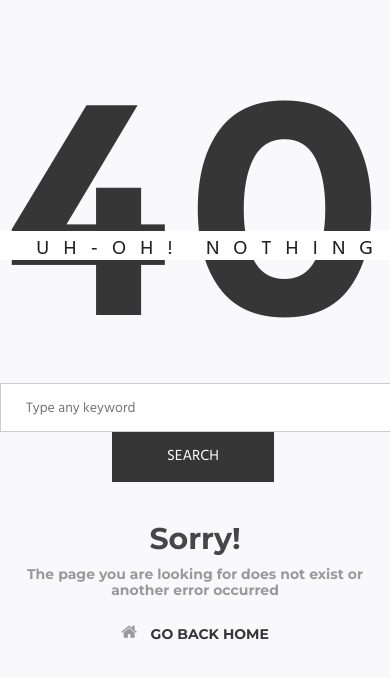
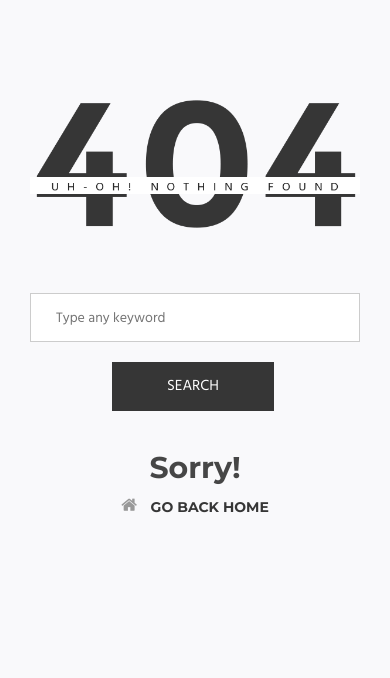
Before and after one commit to Ganna-S/Deco_blog, a website: page app/404.html in a window 390 px wide. Drawn offline with nearby package versions, Linux system fonts and the light colour scheme; files whose address does not match are found by name; a web font is replaced by a local one.

Commit message:
404 page adaptive added

```diff
--- a/app/404.html
+++ b/app/404.html
@@ -22,7 +22,7 @@
                 <button class="404-submit" type="submit">SEARCH</button>
             </div>
             <div class="page-404__title">Sorry!</div>
-            <div class="page-404__text">The page you are looking for does not exist or another error occurred</div>
+            <!-- <div class="page-404__text">The page you are looking for does not exist or another error occurred</div> -->
             <div class="page-404__link">
                 <span class="icon-home"></span>
                 <a href="#">GO BACK HOME</a>
--- a/app/scss/media.scss
+++ b/app/scss/media.scss
@@ -206,6 +206,16 @@
       width: 100%;
     }
   }
+  .page__404-wrapper {
+    margin: 0 30px;
+    img {
+      width: 100%;
+    }
+    input {
+      max-width: 100%;
+      margin-bottom: 20px;
+    }
+  }
   .footer__inner-copy {
     display: block !important;
     margin: 0 30px;
```
Also changed, not shown: app/css/style.min.css.
